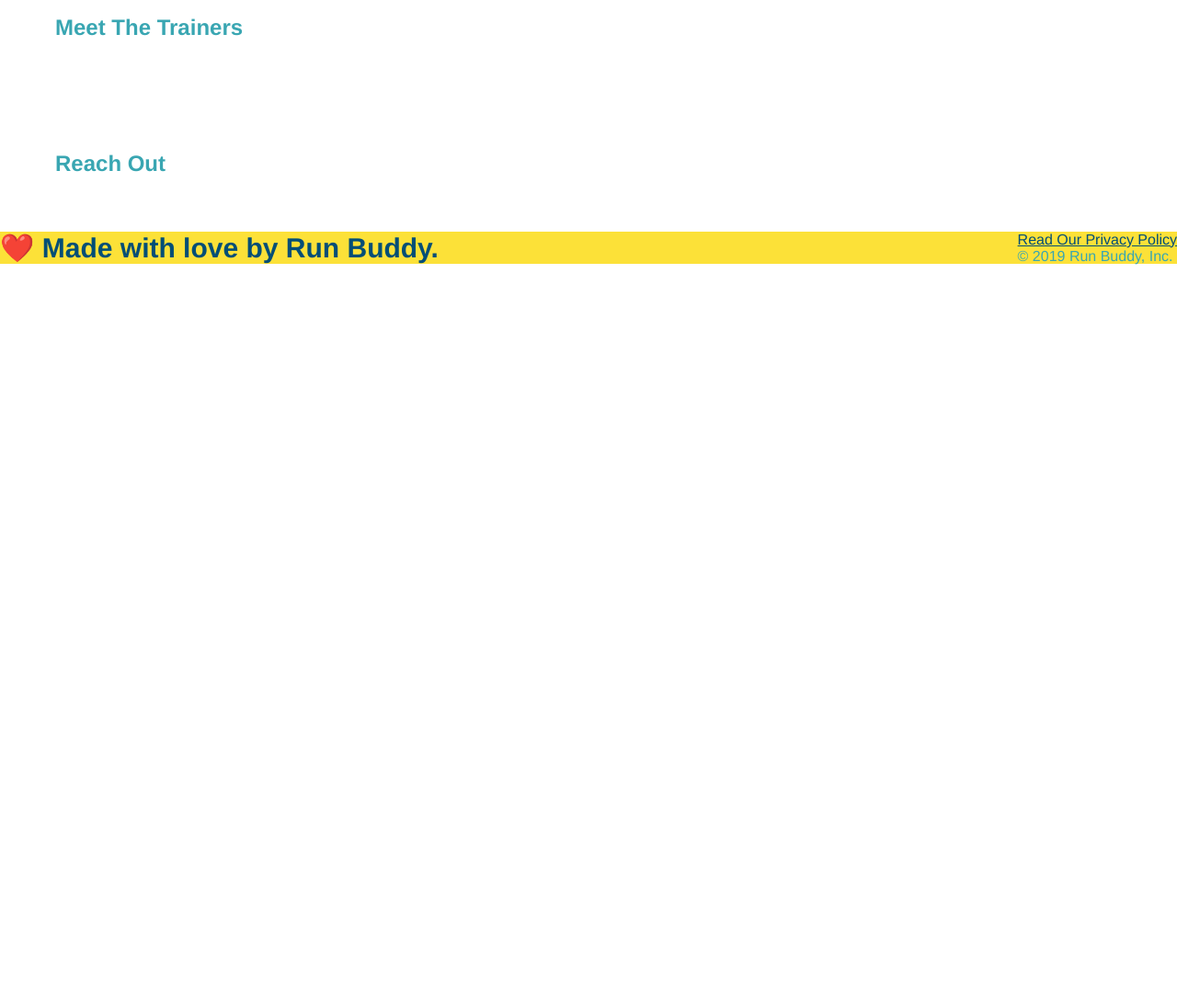
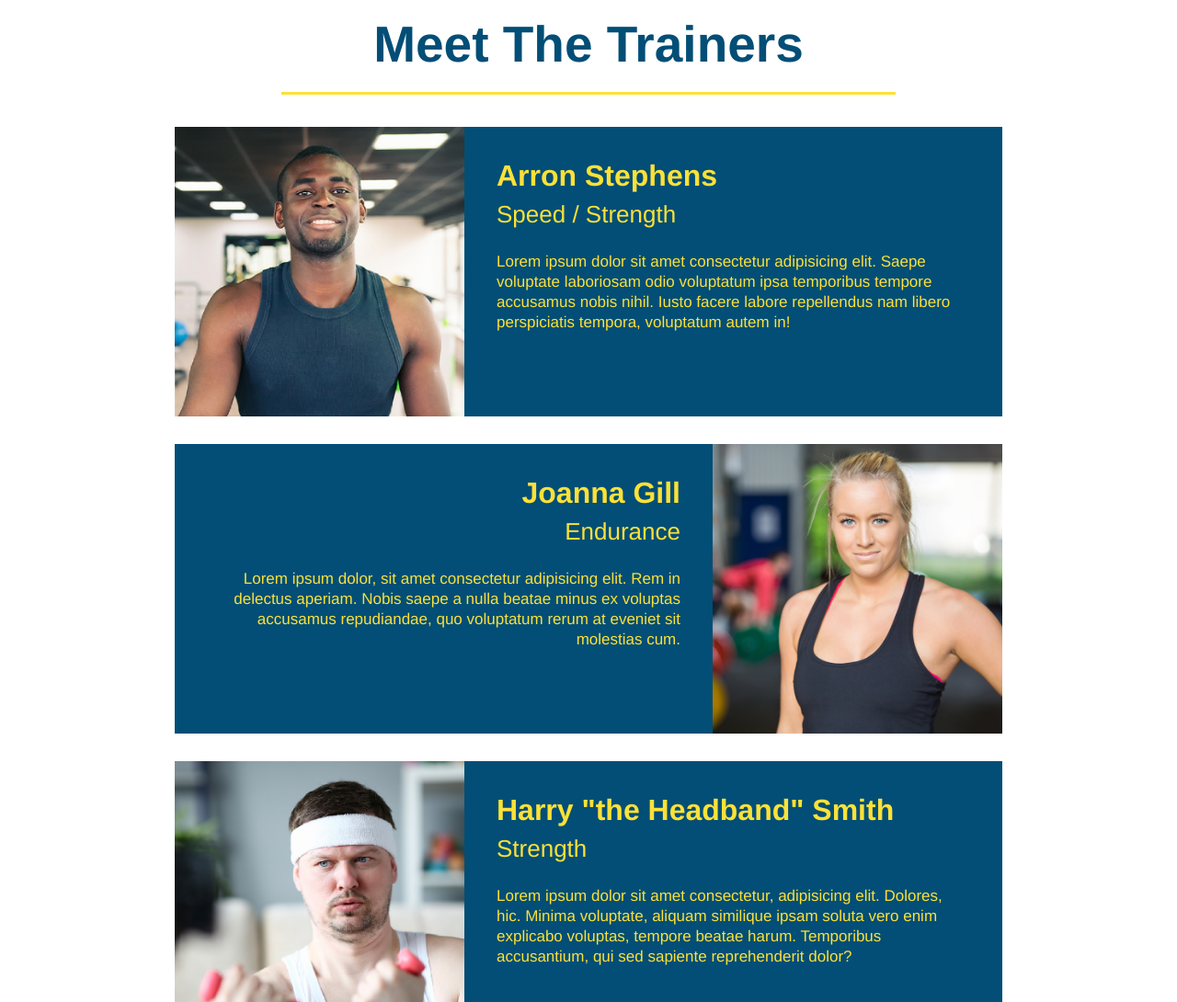
Before and after one commit to mariacowdrey/run-buddy, a plain HTML site: page index.html in a window 1280 px wide. Shown: the part 2740-3830 px from the top of the page at 92% size. Before the commit the page ends 3028 px from the top, so only its background shows below. Drawn offline with Linux system fonts and the light colour scheme.

Commit message:
meet the trainers section

```diff
--- a/assets/css/style.css
+++ b/assets/css/style.css
@@ -47,7 +47,7 @@ header nav ul li a {
 footer {
   background: #fce138;
   width: 100%;
-  padding; 40px 35px;
+  padding: 40px 35px;
 }
 
 footer h2 {
@@ -59,8 +59,8 @@ footer h2 {
 
 footer div {
   float: right;
-  line-height; 1.5;
-  text-align: :right;
+  line-height: 1.5;
+  text-align: right;
 }
 
 footer a {
@@ -126,23 +126,6 @@ section {
 
 /* HERO STYLES END */
 
-.section-title {
-  font-size: 55px;
-  color: #024e76;
-  margin-bottom: 35px;
-  padding: 0 100px 20px 100px;
-  display: inline-block;
-  border-bottom: 3px solid;
-}
-
-.primary-border {
-  border-color: #fce138;
-}
-
-.secondary-border {
-  border-color: #39a6b2;
-}
-
 .intro {
   text-align: center;
 }
@@ -183,3 +166,68 @@ section {
 .steps span {
   font-size: 38px;
 }
+
+
+.section-title {
+  font-size: 55px;
+  color: #024e76;
+  margin-bottom: 35px;
+  padding: 0 100px 20px 100px;
+  display: inline-block;
+  border-bottom: 3px solid;
+}
+
+.primary-border {
+  border-color: #fce138;
+}
+
+.secondary-border {
+  border-color: #39a6b2;
+}
+
+.trainers {
+  text-align: center;
+}
+
+.trainer {
+  width: 900px;
+  margin: 0 auto 30px auto;
+  background: #024e76;
+  color: #fce138;
+  overflow: auto;
+}
+
+.trainer img {
+  width: 35%;
+  float: left;
+}
+
+.trainer-bio {
+  padding: 35px;
+  float: left;
+  width: 65%;
+}
+
+.trainer-bio h3 {
+  font-size: 32px;
+  margin-bottom: 8px;
+}
+
+.trainer-bio h4 {
+  font-weight: lighter;
+  font-size: 26px;
+  margin-bottom: 25px;
+}
+
+.trainer-bio p {
+  font-size: 17px;
+  line-height: 1.3;
+}
+
+.text-left {
+  text-align: left;
+}
+
+.text-right {
+  text-align: right;
+}
--- a/index.html
+++ b/index.html
@@ -111,8 +111,42 @@
         </section>
 
         <!-- "meet the trainers" section-->
-        <section id="your-trainers">
-            <h2>Meet The Trainers</h2>
+        <section id="your-trainers" class="trainers">
+            <h2 class="section-title primary-border">
+                Meet The Trainers
+            </h2>
+            <article class="trainer">
+                <img src="assets/images/01-05-trainers/trainer-1.jpg" alt="Arron Stephens in his workout clothes, ready to pump iron" />
+                <div class="trainer-bio text-left">
+                    <h3>Arron Stephens</h3>
+                    <h4>Speed / Strength</h4>
+                    <p>
+                        Lorem ipsum dolor sit amet consectetur adipisicing elit. Saepe voluptate laboriosam odio voluptatum ipsa temporibus tempore accusamus nobis nihil. Iusto facere labore repellendus nam libero perspiciatis tempora, voluptatum autem in!
+                    </p>
+                </div>
+            </article>
+            <!-- second trainer bio -->
+            <article class="trainer">
+                <div class="trainer-bio text-right">
+                    <h3>Joanna Gill</h3>
+                    <h4>Endurance</h4>
+                    <p>
+                        Lorem ipsum dolor, sit amet consectetur adipisicing elit. Rem in delectus aperiam. Nobis saepe a nulla beatae minus ex voluptas accusamus repudiandae, quo voluptatum rerum at eveniet sit molestias cum.
+                    </p>
+                </div>
+                <img src="./assets/images/01-05-trainers/trainer-2.jpg" alt="Joanna Gill cooling off after a workout" />
+            </article>
+            <!-- third trainer bio -->
+            <article class="trainer">
+                <img src="./assets/images/01-05-trainers/trainer-3.jpg" alt="Harry Smith wearing a headband and lifting comically small pink weights" />
+                <div class="trainer-bio text-left">
+                    <h3>Harry "the Headband" Smith</h3>
+                    <h4>Strength</h4>
+                    <p>
+                        Lorem ipsum dolor sit amet consectetur, adipisicing elit. Dolores, hic. Minima voluptate, aliquam similique ipsam soluta vero enim explicabo voluptas, tempore beatae harum. Temporibus accusantium, qui sed sapiente reprehenderit dolor?
+                    </p>
+                </div>
+            </article>
         </section>
 
         <!-- "reach out" section-->
```
Also changed, not shown: assets/images/01-05-trainers/trainer-1.jpg (added), assets/images/01-05-trainers/trainer-2.jpg (added), assets/images/01-05-trainers/trainer-3.jpg (added).
